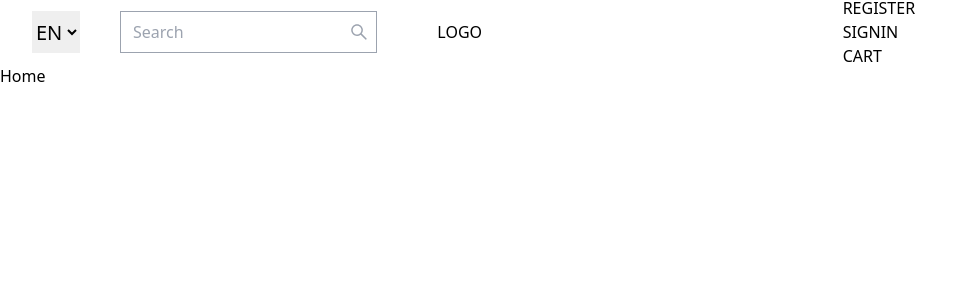
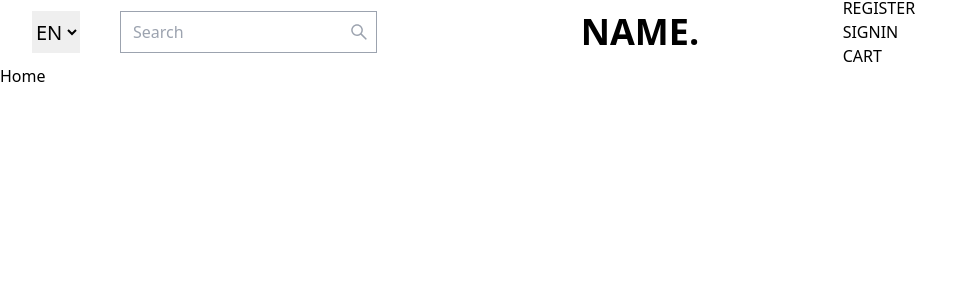
Before and after one commit to yap8/e-commerce, a React (Create React App) app: page / in a window 1280 px wide. Shown: the top 300 px of the page, without its empty margins (0-977 px from the left). Built offline with nearby package versions, Linux system fonts and the light colour scheme.

Commit message:
added Logo

```diff
--- a/src/components/Header.tsx
+++ b/src/components/Header.tsx
@@ -1,5 +1,6 @@
 import Language from './Language';
 import Search from './Search';
+import Logo from './Logo';
 
 const Header: React.FC = () => {
   return (
@@ -10,7 +11,7 @@ const Header: React.FC = () => {
           <Search />
         </div>
         <div className="flex-1">
-          <div>LOGO</div>
+          <Logo href="/" />
         </div>
         <div className="flex-1">
           <div>REGISTER</div>
--- /dev/null
+++ b/src/components/Logo.tsx
@@ -0,0 +1,14 @@
+interface LogoProps {
+  className?: string;
+  href: string;
+}
+
+const Logo: React.FC<LogoProps> = ({ className = '', href }) => {
+  return (
+    <h1 className={`block text-center text-4xl font-semibold ${className}`}>
+      <a href={href}>NAME.</a>
+    </h1>
+  );
+};
+
+export default Logo;
```
